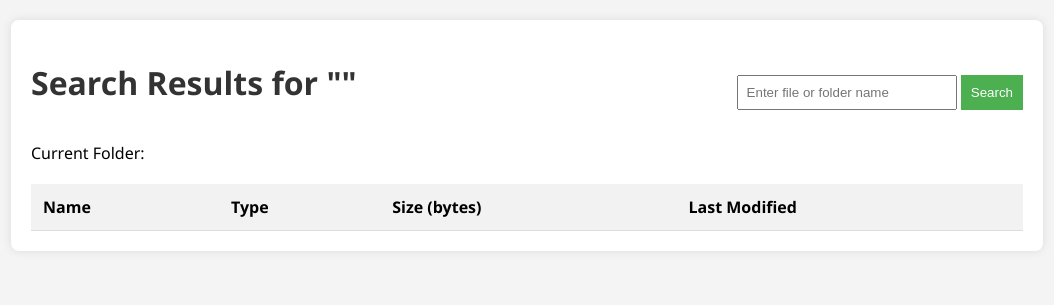
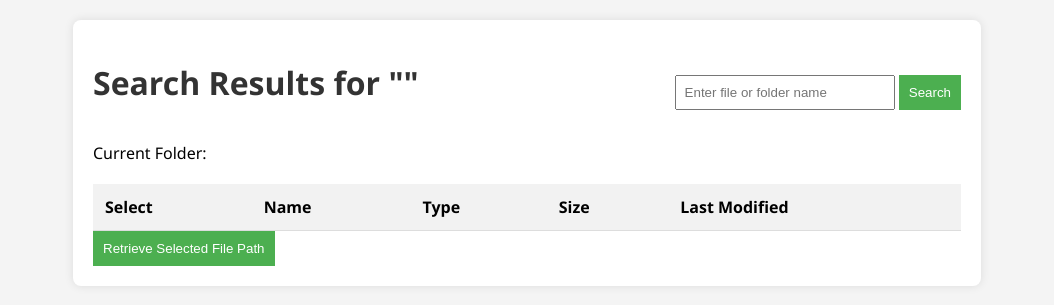
Before and after one commit to AbdurrahmanIdr/FileEXplorer_Web_Based, a Python web app: template templates/search_results.html in a window 1280 px wide. Shown: the top 305 px of the page, without its empty margins (113-1167 px from the left). Run offline with Jinja, Linux system fonts and the light colour scheme; the template is opened without the code that fills it, so the values that code supplies are empty.

Commit message:
worked on addressing the retrieval of file path

```diff
--- a/static/styles.css
+++ b/static/styles.css
@@ -18,7 +18,7 @@ li {
 }
 
 .container {
-    max-width: 80%;
+    max-width: 70%;
     margin: 0 auto;
     background-color: #fff;
     padding: 20px;
--- a/templates/search_results.html
+++ b/templates/search_results.html
@@ -27,13 +27,15 @@
         {% endfor %}
         {{ current_directory.name }}
     </p>
+    <form id="file-selection-form" action="{{ url_for('retrieve_selected_file_path') }}" method="post">
 
         <table>
             <thead>
             <tr>
+                <th>Select</th>
                 <th>Name</th>
                 <th>Type</th>
-            <th>Size (bytes)</th>
+                <th>Size</th>
                 <th>Last Modified</th>
             </tr>
             </thead>
@@ -41,13 +43,19 @@
             {% for file in files %}
             <tr>
                 <td>
+                    <input type="checkbox" name="selected_files" value="{{ (current_directory / file['path']).resolve() }}">
+
+                </td>
+                <td>
                     {% if current_directory.name == '' %}
                     <a href="{{ url_for('index', rel_directory=file['path']) }}">{{ file['name'] }}</a>
                     {% else %}
                     {% if file['is_file'] %}
-                <a href="{{ url_for('view_file', filepath=current_directory / file['path']) }}">{{ file['name'] }}</a>
+                    <a href="{{ url_for('view_file', filepath=current_directory / file['path']) }}">{{ file['name']
+                        }}</a>
                     {% else %}
-                <a href="{{ url_for('index', rel_directory=current_directory / file['path']) }}">{{ file['name'] }}</a>
+                    <a href="{{ url_for('index', rel_directory=current_directory / file['path']) }}">{{ file['name']
+                        }}</a>
                     {% endif %}
                     {% endif %}
                 </td>
@@ -58,6 +66,8 @@
             {% endfor %}
             </tbody>
         </table>
+        <button type="submit">Retrieve Selected File Path</button>
+    </form>
 </div>
 </body>
 </html>
```
Also changed, not shown: templates/index.html (+7 -6 lines), templates/selected_file_paths.html (added, +19 -0 lines). Lines whose indentation alone changed are shown as unchanged.
